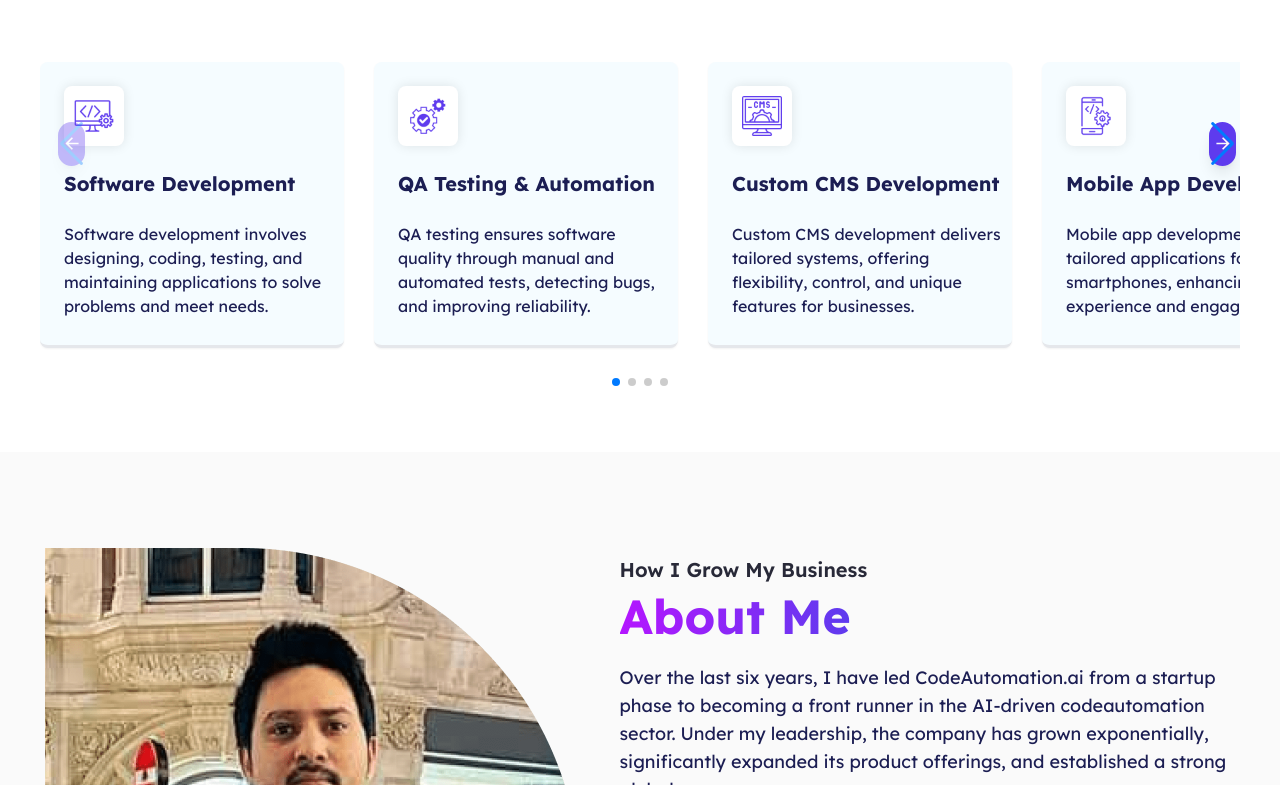
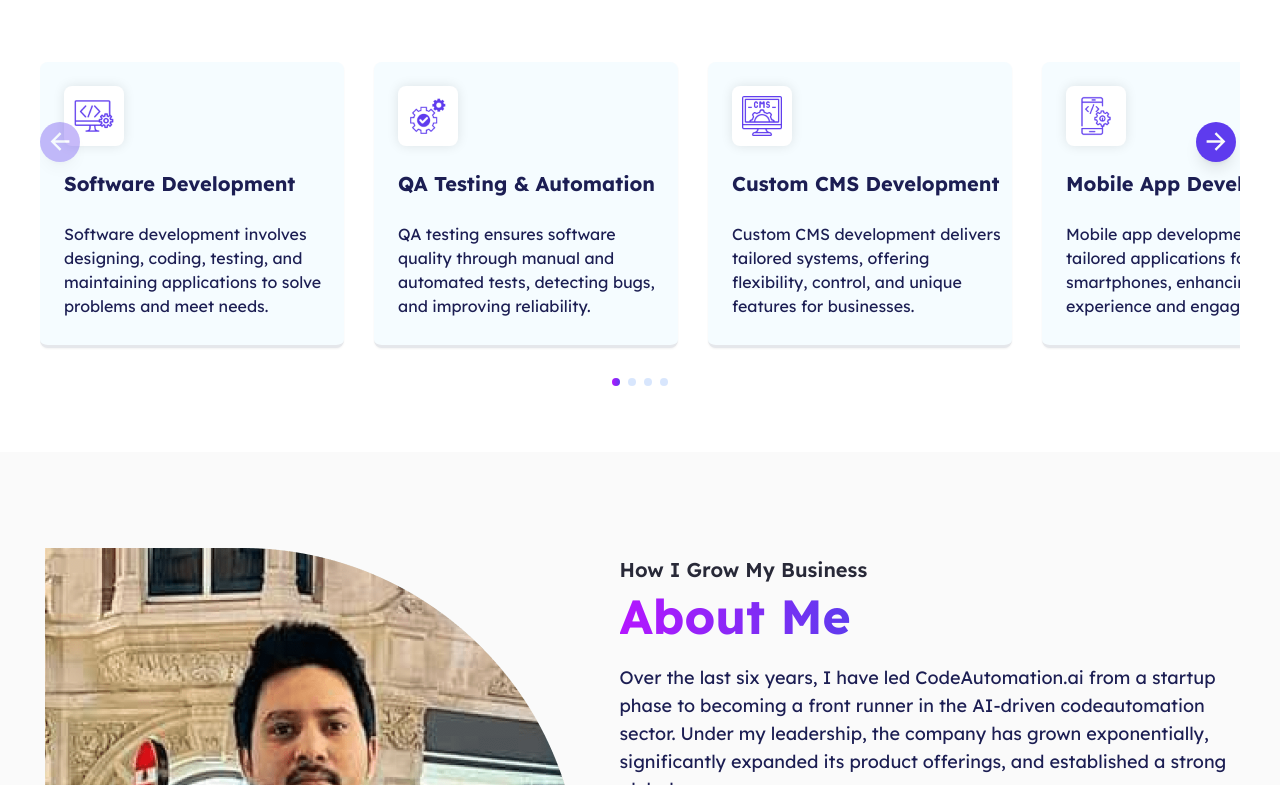
Before and after one commit to adnanghaffar07/adnanghaffar, a Next.js app: page / in a window 1280 px wide. Shown: the part 1455-2240 px from the top of the page. Built offline with nearby package versions, Linux system fonts and the light colour scheme.

Commit message:
fixed the slider arrow issues

```diff
--- a/app/components/Expertise.tsx
+++ b/app/components/Expertise.tsx
@@ -518,6 +518,8 @@ const Expertise = () => {
               position: "absolute",
               top: "25%",
               right: "0px",
+              width: "40px",
+              height: "40px",
             }}
           ></div>
           <div
@@ -530,10 +532,42 @@ const Expertise = () => {
               position: "absolute",
               top: "25%",
               right: "0px",
+              width: "40px",
+              height: "40px",
             }}
           ></div>
         </Swiper>
       </div>
+      {/* Add the CSS to hide default Swiper icons */}
+      <style jsx global>{`
+        .swiper-button-next::after,
+        .swiper-button-prev::after {
+          content: none;
+        }
+        .custom-swiper-pagination .swiper-pagination {
+          position: absolute !important;
+          bottom: 0px !important;
+          z-index: 99 !important;
+          left: 50% !important;
+          transform: translateX(-50%) !important;
+        }
+
+        .swiper-pagination-bullet {
+          background-color: #3b82f6; /* Tailwind's bg-blue-500 */
+        }
+
+        .swiper-pagination-bullet-active {
+          background: linear-gradient(to right, #b416ff, #5e3bee);
+        }
+
+        .swiper-button-next {
+          right: -2px;
+        }
+
+        .swiper-button-prev {
+          left: -8px;
+        }
+      `}</style>
     </div>
   );
 };
--- a/app/globals.css
+++ b/app/globals.css
@@ -63,11 +63,11 @@ body {
 }
 
 .swiper-button-next {
-  right: -1px;
+  right: -2px;
 }
 
 .swiper-button-prev {
-  left: -1px;
+  left: -8px;
 }
 .message {
   font-size: 16px;
@@ -90,9 +90,3 @@ body {
 .animate-scroll {
   animation: scroll 25s linear infinite;
 }
-
-/* Hide default Swiper navigation icons */
-.swiper-button-next::after,
-.swiper-button-prev::after {
-  content: none; /* Remove default Swiper arrow icons */
-}
```
